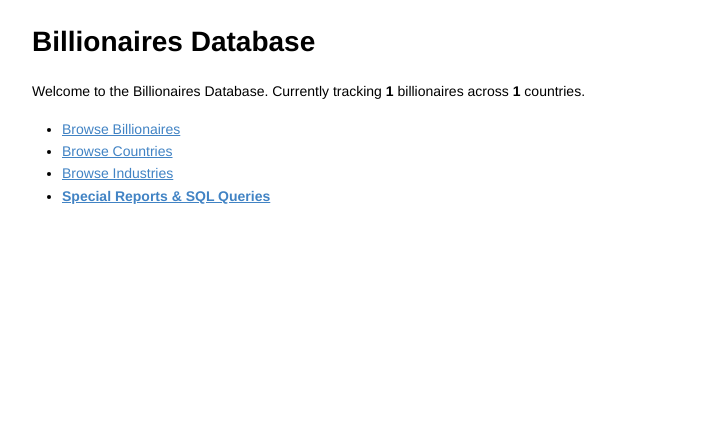
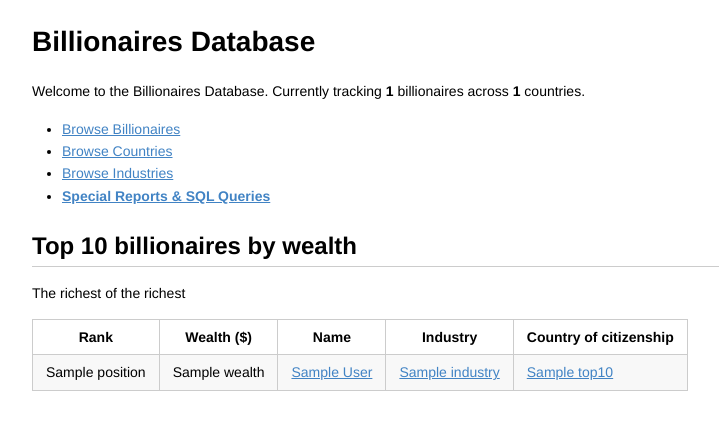
Before and after one commit to PedrobGraca/Billionaires_TP_BD, a Flask app: template app/templates/index.html in a window 1280 px wide. Shown: the part 52-482 px from the top of the page, without its empty margins (181-900 px from the left). Run offline with Flask 3, Linux system fonts and the light colour scheme; the template is opened without the code that fills it: most values are stand-ins (such as "Sample title", 1, 10 or a date in 2020).

Commit message:
Added top 10 table to index

```diff
--- a/app/app.py
+++ b/app/app.py
@@ -124,8 +124,13 @@ def index():
       (SELECT COUNT(*) n_countries FROM COUNTRIES)
     ''').fetchone()
     # List top 10 billionaires by wealth
+    top10 = db.execute('''
+    SELECT b_id, position, wealth, full_name, industry, c_id, country_name
+    FROM BILLIONAIRES JOIN COUNTRIES ON (country_of_citizenship=c_id)
+    LIMIT 10
+                       ''')
     logging.info(stats)
-    return render_template('index.html', stats=stats)
+    return render_template('index.html', stats=stats, top10=top10)
 
 # Billionaires List
 @APP.route('/billionaires/')
--- a/app/templates/index.html
+++ b/app/templates/index.html
@@ -10,4 +10,24 @@
     <li><a href="/industries/">Browse Industries</a></li>
     <li><a href="/queries/"><strong>Special Reports & SQL Queries</strong></a></li>
 </ul>
+<h2>Top 10 billionaires by wealth</h2>
+<p> The richest of the richest </p>
+<table border="1">
+  <tr>
+    <th>Rank</th>
+    <th>Wealth ($)</th>
+    <th>Name</th>
+    <th>Industry</th>
+    <th>Country of citizenship</th>
+  </tr>
+  {% for t in top10 %}
+  <tr>
+    <td>{{ t.position }}</td>
+    <td>{{ t.wealth }}</td>
+    <td><a href="/billionaires/{{ t.b_id }}/">{{ t.full_name }}</a></td>
+    <td><a href="/industries/{{ t.industry }}/">{{ t.industry }}</a></td>
+    <td><a href="/countries/{{ t.c_id}}/">{{ t.country_name}}</a></td>
+  </tr>
+  {% endfor %}
+</table>
 {% endblock %}
```
